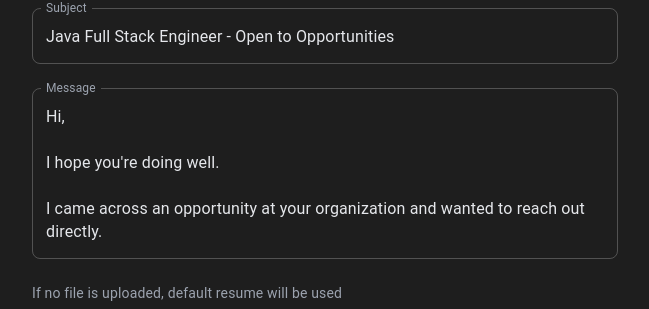
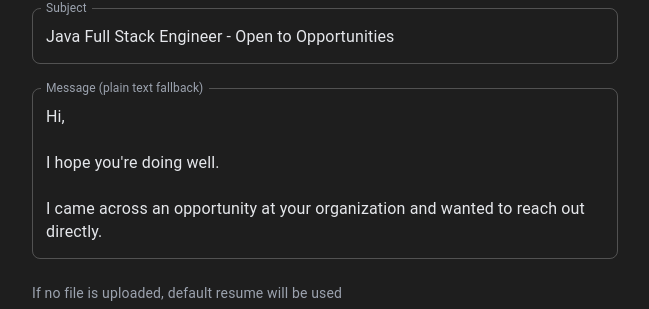
Before and after one commit to sharmasambhav0601/email-sender, a Next.js app: page /send-email in a window 1280 px wide. Shown: the part 256-565 px from the top of the page, without its empty margins (315-964 px from the left). Built offline with nearby package versions, Linux system fonts and the light colour scheme.

Commit message:
Update page.tsx

```diff
--- a/src/app/send-email/page.tsx
+++ b/src/app/send-email/page.tsx
@@ -23,13 +23,8 @@ export default function SendEmailPage() {
   const [emailInput, setEmailInput] = useState("");
   const [emails, setEmails] = useState<string[]>([]);
 
-  const [subject, setSubject] = useState(
-  defaultEmailTemplate.subject
-);
-
-const [message, setMessage] = useState(
-  defaultEmailTemplate.message
-);
+  const [subject, setSubject] = useState(defaultEmailTemplate.subject);
+  const [message, setMessage] = useState(defaultEmailTemplate.message);
 
   // 📎 Attachment
   const [file, setFile] = useState<File | null>(null);
@@ -89,7 +84,7 @@ const [message, setMessage] = useState(
     formData.append("emails", JSON.stringify(emails));
     formData.append("subject", subject);
     formData.append("message", message);
-    formData.append("htmlMessage", defaultEmailTemplate.htmlMessage);
+    formData.append("htmlMessage", defaultEmailTemplate.htmlMessage); // ✅ FIX
 
     if (file) {
       formData.append("file", file);
@@ -176,14 +171,18 @@ const [message, setMessage] = useState(
 
           <Divider sx={{ my: 2 }} />
 
-          <Typography variant="subtitle2">Message</Typography>
-          <Typography whiteSpace="pre-line">{message}</Typography>
+          <Typography variant="subtitle2">Message (HTML)</Typography>
+          {/* ✅ Show HTML preview in dialog instead of raw text */}
+          <Box
+            sx={{ border: "1px solid", borderColor: "divider", borderRadius: 1, overflow: "hidden", mt: 1 }}
+            dangerouslySetInnerHTML={{ __html: defaultEmailTemplate.htmlMessage }}
+          />
 
           <Divider sx={{ my: 2 }} />
 
           <Typography variant="subtitle2">Attachment</Typography>
           <Typography>
-            {fileName || "Sambhav_Java_FS_Resume.pdf (default)"}
+            {fileName || "SambhavSharma_FS_Resume.pdf (default)"}
           </Typography>
         </DialogContent>
         <DialogActions>
@@ -227,8 +226,22 @@ const [message, setMessage] = useState(
             ))}
           </Stack>
 
-          <TextField label="Subject" fullWidth margin="normal" value={subject} onChange={(e) => setSubject(e.target.value)} />
-          <TextField label="Message" fullWidth multiline rows={6} margin="normal" value={message} onChange={(e) => setMessage(e.target.value)} />
+          <TextField
+            label="Subject"
+            fullWidth
+            margin="normal"
+            value={subject}
+            onChange={(e) => setSubject(e.target.value)}
+          />
+          <TextField
+            label="Message (plain text fallback)"
+            fullWidth
+            multiline
+            rows={6}
+            margin="normal"
+            value={message}
+            onChange={(e) => setMessage(e.target.value)}
+          />
 
           <Typography variant="body2" mt={2} color="text.secondary">
             If no file is uploaded, default resume will be used
@@ -261,10 +274,20 @@ const [message, setMessage] = useState(
           )}
 
           <Stack direction="row" spacing={2} mt={3}>
-            <Button fullWidth variant="outlined" onClick={() => setShowPreview(true)} disabled={!emails.length}>
+            <Button
+              fullWidth
+              variant="outlined"
+              onClick={() => setShowPreview(true)}
+              disabled={!emails.length}
+            >
               Preview
             </Button>
-            <Button fullWidth variant="contained" onClick={() => setShowPreview(true)} disabled={!emails.length || loading}>
+            <Button
+              fullWidth
+              variant="contained"
+              onClick={() => setShowPreview(true)}
+              disabled={!emails.length || loading}
+            >
               Send
             </Button>
           </Stack>
```
